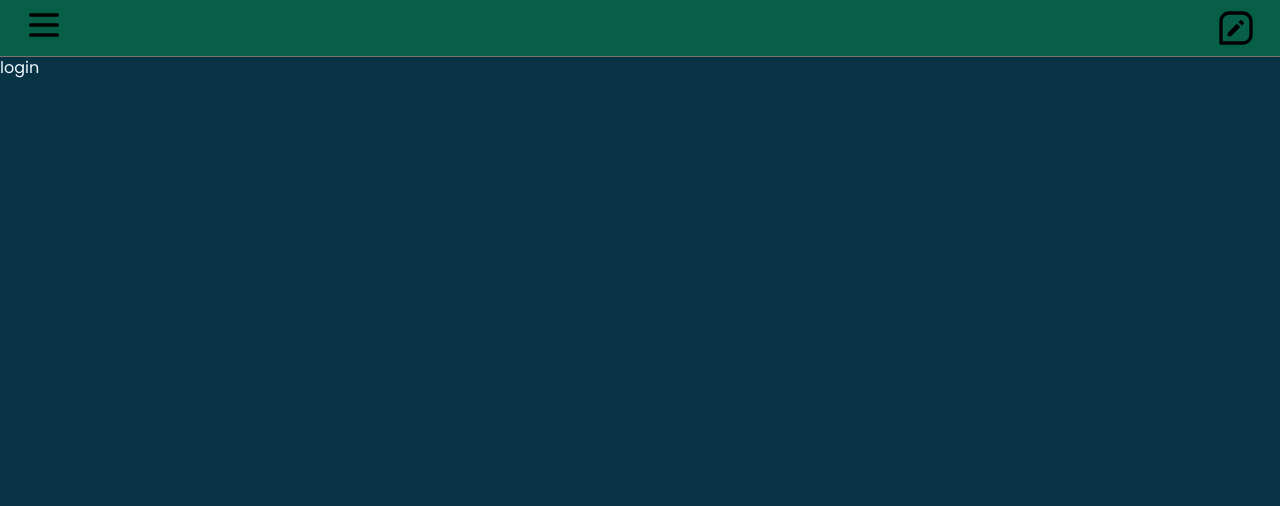
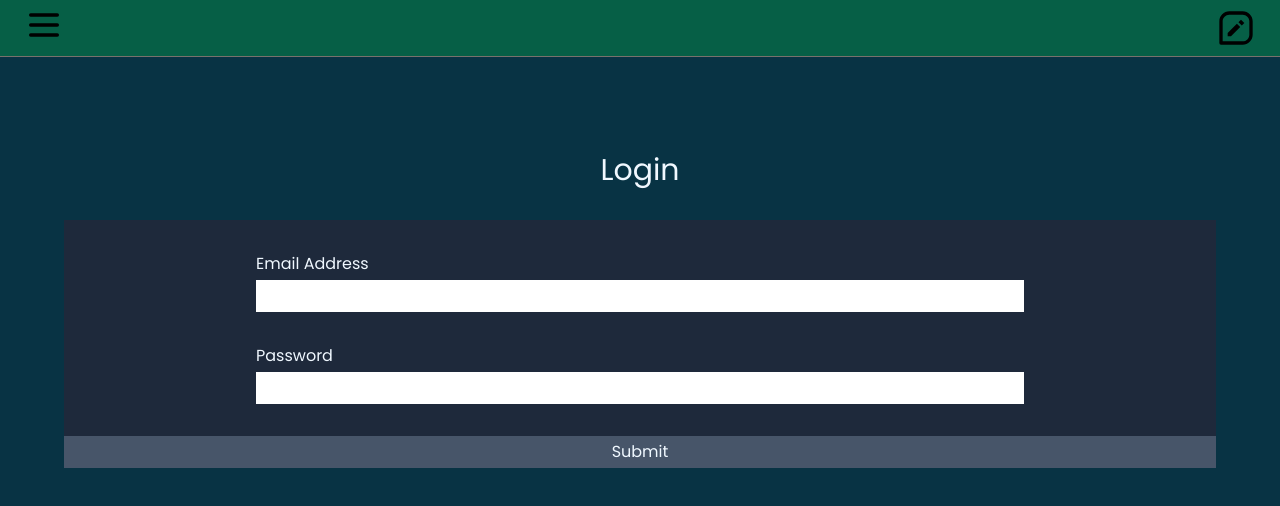
Before and after one commit to SamuelEMason/application, a React (Vite) app in the folder frontend/: page /login in a window 1280 px wide. Shown: the top 506 px of the page. Built offline with nearby package versions, Linux system fonts and the light colour scheme.

Commit message:
login page added

```diff
--- a/frontend/src/components/menu/MenuLinks.tsx
+++ b/frontend/src/components/menu/MenuLinks.tsx
@@ -12,7 +12,7 @@ export default function MenuLinks({handleClose}: MenuLinkProps) {
 		<div className='h-[15rem]'>
 			<ul className='flex flex-col items-center justify-center w-full h-full gap-4'>
 				{linkItems.map((item) => (
-					<Link onClick={handleClose} to={item}>{capitalize(item)}</Link>
+					<Link key={item} onClick={handleClose} to={item}>{capitalize(item)}</Link>
 				))}
 			</ul>
 		</div>
--- a/frontend/src/pages/LoginPage.tsx
+++ b/frontend/src/pages/LoginPage.tsx
@@ -1,3 +1,58 @@
+import { useState } from "react";
+import { useNavigate } from "react-router";
+import Container from "../components/Container";
+
 export default function LoginPage() {
-	return <div>login</div>;
+	const [email, setEmail] = useState('');
+	const [password, setPassword] = useState('');
+	const navigate = useNavigate();
+
+	const handleSubmit = () => {
+		if (email && password) {
+			console.log({
+				email,
+				password,
+			});
+			navigate('/');
+		}
+	};
+
+	return (
+		<Container>
+			<div className='flex flex-col items-center justify-center w-full gap-8 p-16'>
+				<h1 className='text-3xl'>Login</h1>
+				<div className='flex flex-col items-center w-full gap-8 pt-8 bg-slate-800'>
+					<div className='flex flex-col items-center w-full gap-1'>
+						<div className='w-2/3'>
+							<label>Email Address</label>
+						</div>
+						<input
+							type='email'
+							onChange={(e) => setEmail(e.target.value)}
+							value={email}
+							className='text-black outline-none h-[2em] w-2/3 p-4'
+						/>
+					</div>
+					<div className='flex flex-col items-center w-full gap-1'>
+						<div className='w-2/3'>
+							<label>Password</label>
+						</div>
+						<input
+							type='password'
+							onChange={(e) => setPassword(e.target.value)}
+							value={password}
+							className='text-black outline-none h-[2em] w-2/3 p-4'
+						/>
+					</div>
+					<button
+						type='submit'
+						onClick={handleSubmit}
+						className='w-full bg-slate-600 hover:bg-slate-700 active:bg-slate-500 h-[2em]'
+					>
+						Submit
+					</button>
+				</div>
+			</div>
+		</Container>
+	);
 }
```
